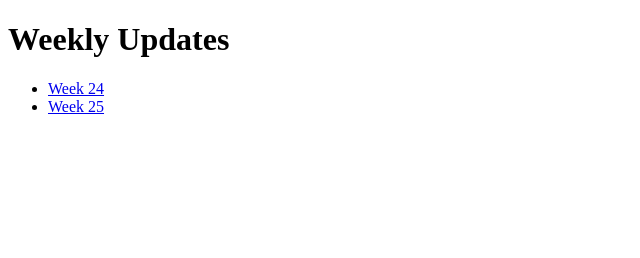
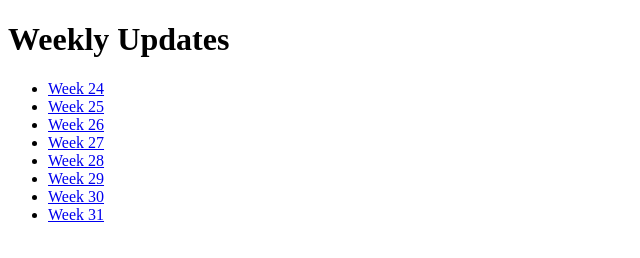
Before and after one commit to koifeurops/Warera-Spectre-Log, a plain HTML site: page docs/index.html in a window 1280 px wide. Shown: the whole page, without its empty margins (0-640 px from the left). Drawn offline with Linux system fonts and the light colour scheme.

Commit message:
Update index.html

```diff
--- a/docs/index.html
+++ b/docs/index.html
@@ -8,6 +8,12 @@
     <ul>
         <li><a href="Week-24.html">Week 24</a></li>
         <li><a href="Week-25.html">Week 25</a></li>
+        <li><a href="Week-26.html">Week 26</a></li>
+        <li><a href="Week-27.html">Week 27</a></li>
+        <li><a href="Week-28.html">Week 28</a></li>
+        <li><a href="Week-29.html">Week 29</a></li>
+        <li><a href="Week-30.html">Week 30</a></li>
+        <li><a href="Week-31.html">Week 31</a></li>
     </ul>
 </body>
 </html>
```
